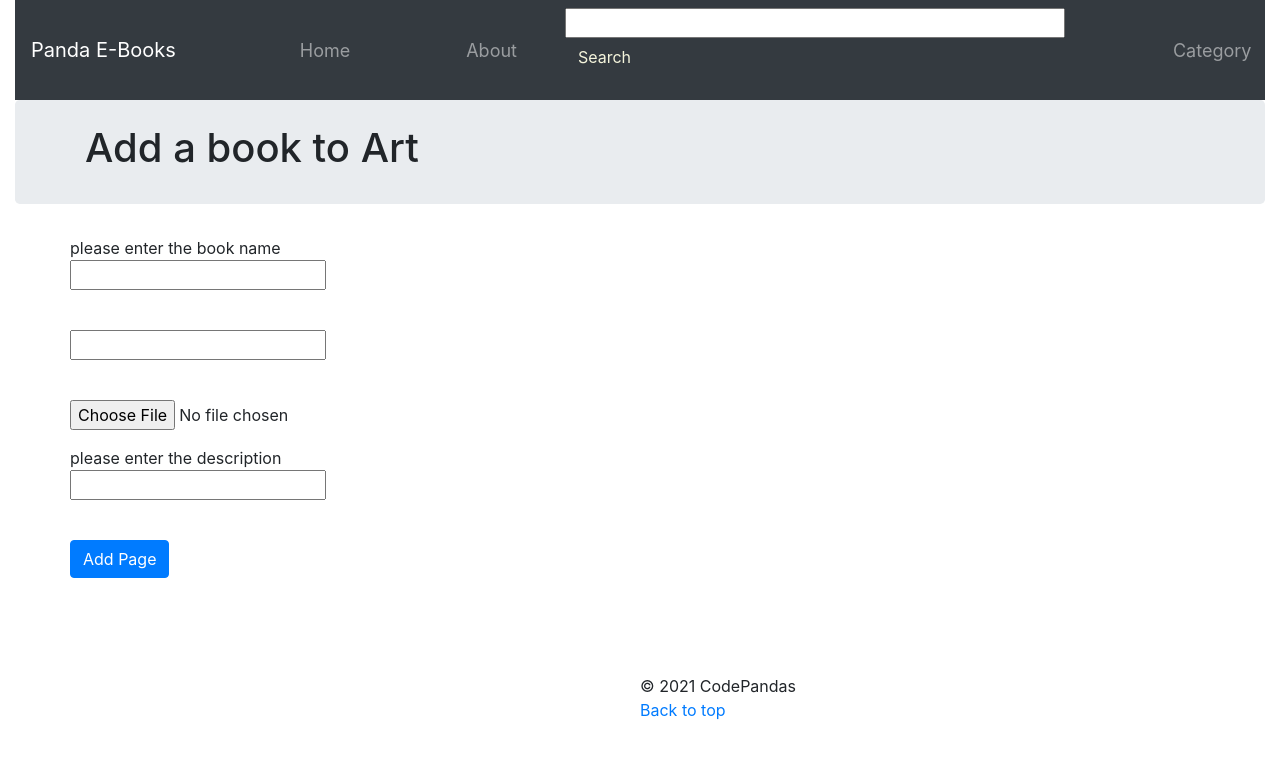
After one commit to 2593628L/PandaE-books, a Django app: a page that uses templates/panda/add_book.html in a window 1280 px wide; the page is wider, and only the part inside the window is pictured. The commit adds this page. Shown: the top 759 px of that part. Run offline with Django 3.2, Linux system fonts and the light colour scheme; data comes from the database, SQL or seed files in the repository; both versions use the stored data as it was after the commit; some libraries are stand-ins or nearby versions.

Commit message:
add page without picture

```diff
--- a/panda/forms.py
+++ b/panda/forms.py
@@ -15,9 +15,12 @@ class CategoryForm(forms.ModelForm):
 class BookForm(forms.ModelForm):
     TITLE_MAX_SIZE = 128
     name = forms.CharField(max_length=TITLE_MAX_SIZE,help_text="please enter the book name")
-    slug = forms.SlugField(widget=forms.HiddenInput(),required=False)
-    views = forms.IntegerField(default=0)
-    image = forms.ImageField(verbose_name=name,upload_to='book_images',blank = True)
-    likes = forms.IntegerField(default=0)
-    rating = forms.FloatField(default=0.0)
-    description = forms.CharField(max_length=500)
+    views = forms.IntegerField(widget=forms.HiddenInput(),initial=0)
+    # image = forms.ImageField()
+    likes = forms.IntegerField(widget=forms.HiddenInput(),initial=0)
+    rating = forms.FloatField(widget=forms.HiddenInput(),initial=0.0)
+    description = forms.CharField(max_length=200,help_text="please enter the description")
+
+    class Meta:
+        model = Book
+        exclude=('category',)
--- a/panda/models.py
+++ b/panda/models.py
@@ -1,4 +1,5 @@
 from typing import ChainMap
+
 from django.db import models
 from django.db.models.fields import CharField, Field
 from django.template.defaultfilters import slugify
@@ -28,7 +29,7 @@ class Book(models.Model):
     name = models.CharField(max_length=TITLE_MAX_SIZE)
     slug = models.SlugField(unique=True,blank=True)
     views = models.IntegerField(default=0)
-    image = models.ImageField(verbose_name=name,upload_to='book_images',blank = True)
+    image = models.ImageField(upload_to='book_images',blank = True)
     likes = models.IntegerField(default=0)
     rating = models.FloatField(default=0.0)
     description = models.CharField(max_length=500)
--- a/panda/urls.py
+++ b/panda/urls.py
@@ -6,4 +6,6 @@ app_name = 'panda'
 urlpatterns =[
     path('',views.homepage, name='homepage'),
     path('category/<slug:category_name_slug>/',views.show_category, name='show_category'),
+    path('add_category/',views.add_category,name="add_category"),
+    path('category/<slug:category_name_slug>/add_book/', views.add_book, name='add_book'),
 ]
--- a/panda/views.py
+++ b/panda/views.py
@@ -1,6 +1,9 @@
+from panda.forms import CategoryForm,BookForm
 from panda.models import Category,Book
 from django.http.response import HttpResponse
 from django.shortcuts import render
+from django.shortcuts import redirect
+from django.urls import reverse
 
 # Create your views here.
 def homepage(request):
@@ -22,3 +25,41 @@ def show_category(request,category_name_slug):
         context_dict['category'] = None
         context_dict['books'] = None
     return render(request, 'panda/category.html', context=context_dict)
+
+def add_category(request):
+    form = CategoryForm()
+    if request.method == 'POST':
+        form = CategoryForm(request.POST)
+        if form.is_valid():
+            form.save(commit=True)
+            return redirect('homepage')
+    return render(request, 'panda/addCategory.html',{'form':form})
+
+def add_book(request, category_name_slug):
+    try:
+        category = Category.objects.get(slug=category_name_slug)
+    except:
+        category = None
+
+    # You cannot add a page to a Category that does not exist... DM
+    if category is None:
+        return redirect(reverse('panda:homepage'))
+
+    form = BookForm()
+
+    if request.method == 'POST':
+        form = BookForm(request.POST)
+
+        if form.is_valid():
+            if category:
+                book = form.save(commit=False)
+                book.category = category
+                book.views = 0
+                book.save()
+
+                return redirect(reverse('panda:show_category', kwargs={'category_name_slug': category_name_slug}))
+        else:
+            print(form.errors)  # This could be better done; for the purposes of TwD, this is fine. DM.
+
+    context_dict = {'form': form, 'category': category}
+    return render(request, 'panda/add_book.html', context=context_dict)
--- /dev/null
+++ b/templates/panda/add_book.html
@@ -0,0 +1,33 @@
+{% extends 'panda/base.html' %}
+{% load staticfiles %}
+
+{% block title_block %}
+    Add a book
+{% endblock %}
+
+{% block main_block %}
+<div class="jumbotron p-4">
+    <div class="container">
+        <h1 class="jumbotron-heading">Add a book to {{ category.name }}</h1>
+    </div>
+</div>
+<div class="container">
+    <div class="row">
+        <form role="form" id="book_form" method="post" action="{% url 'panda:add_book' category.slug %}">
+            {% csrf_token %}
+            {% for hidden in form.hidden_fields %}
+                {{ hidden }}
+            {% endfor %}
+            {% for field in form.visible_fields %}
+                {{ field.errors }}
+                {{ field.help_text }}<br />
+                {{ field }}<br />
+                <div class="p-2"></div>
+            {% endfor %}
+            <br />
+            <button class="btn btn-primary" type="submit" name="submit">Add Page</button>
+            <div class="p-5"></div>
+        </form>
+    </div>
+</div>
+{% endblock %}
--- a/templates/panda/category.html
+++ b/templates/panda/category.html
@@ -5,7 +5,7 @@
     <div class="container-fluid">
         {{category.name}}
     </div>
-
+    <a href="{% url 'panda:add_book' category.slug %}">Add Page</a> <br />
     {% if books %}
     {% for book in books %}
         <div >
```
Also changed, not shown: templates/panda/addCategory.html (added, +25 -0 lines), templates/panda/homepage.html (+8 -3 lines), db.sqlite3.
